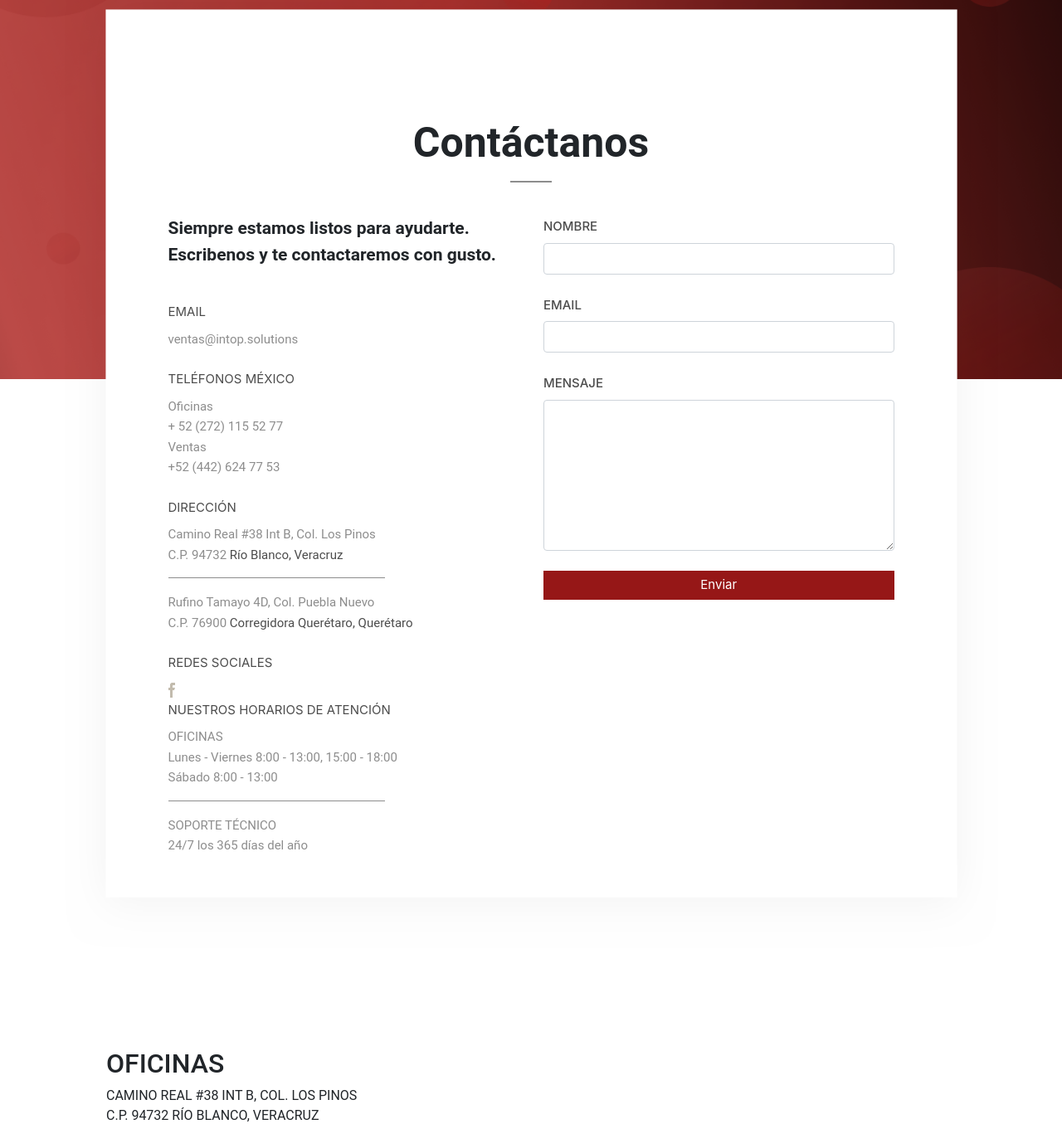
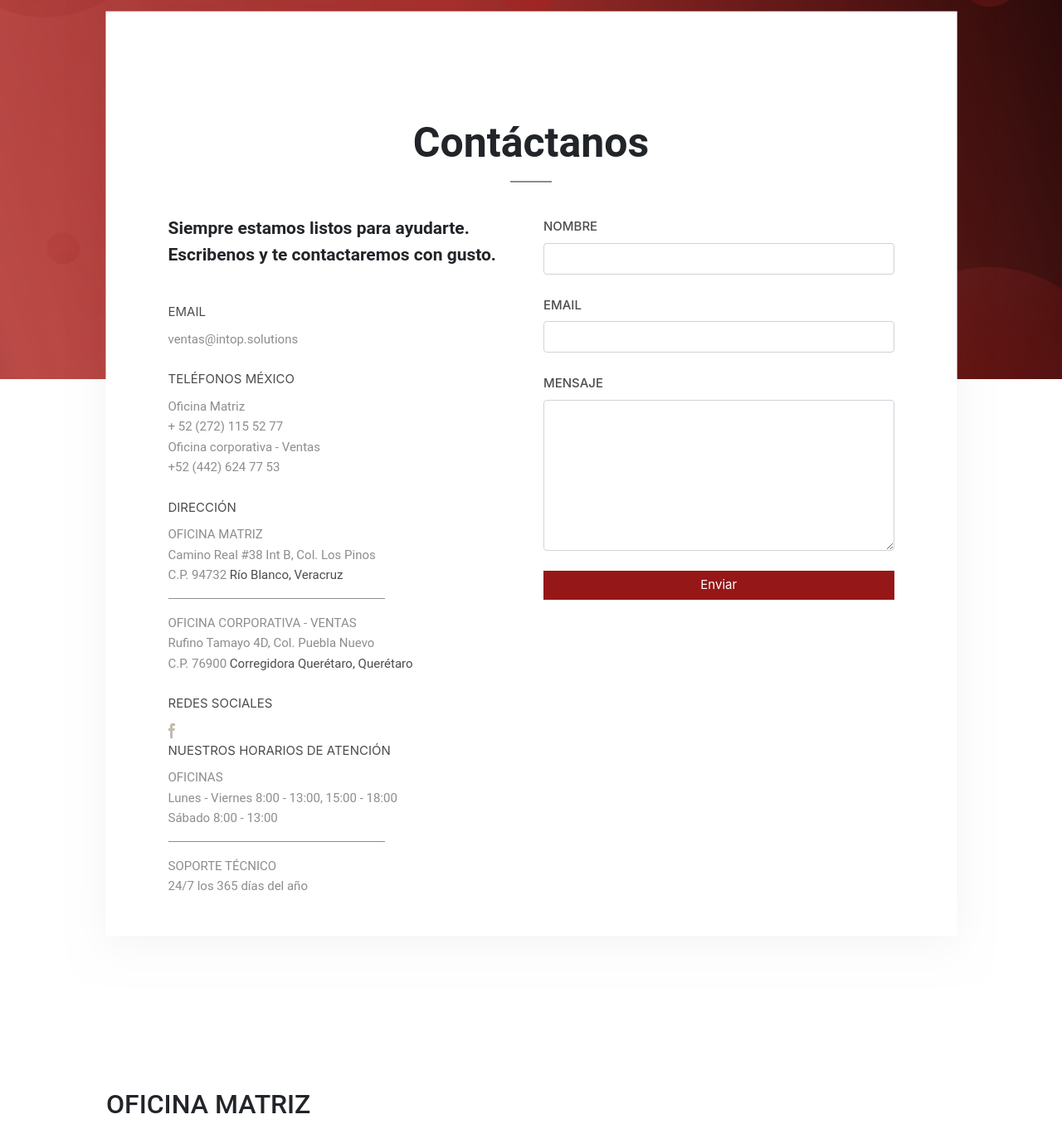
Before and after one commit to SergeantMini/susa2.0, a PHP site: page /contacto.php in a window 1280 px wide. Shown: the part 359-1720 px from the top of the page at 83% size. Run offline with PHP 8.4, Linux system fonts and the light colour scheme; some libraries are stand-ins or nearby versions.

Commit message:
Update contacto.php

```diff
--- a/workspace/contacto.php
+++ b/workspace/contacto.php
@@ -67,16 +67,16 @@
                     <text id="vintop" style="font-family: 'Roboto', sans-serif;color:#8d8d8d;font-size:15px;">ventas@intop.solutions</text>
                     <br><br>
                     <label for="tintop" style="color:#4c4c4c;font-size:15px;">TELÉFONOS MÉXICO</label></br>
-                    <text id="tintop" style="font-family: 'Roboto', sans-serif;color:#8d8d8d;font-size:15px;">Oficinas</br>
+                    <text id="tintop" style="font-family: 'Roboto', sans-serif;color:#8d8d8d;font-size:15px;">Oficina Matriz</br>
                         + 52 (272) 115 52 77</br>
-                        Ventas</br>
+                        Oficina corporativa - Ventas</br>
                         +52 (442) 624 77 53
                     </text>
                     <br><br>
                     <label for="dintop" style="color:#4c4c4c;font-size:15px;">DIRECCIÓN</label></br>
-                    <text id="dintop" style="font-family: 'Roboto', sans-serif;color:#8d8d8d;font-size:15px;">Camino Real #38 Int B, Col. Los Pinos</br> C.P. 94732 <text style="font-family: 'Roboto', sans-serif;color:#4c4c4c;">Río Blanco, Veracruz</text></text>
+                    <text id="dintop" style="font-family: 'Roboto', sans-serif;color:#8d8d8d;font-size:15px;">OFICINA MATRIZ</br> Camino Real #38 Int B, Col. Los Pinos</br> C.P. 94732 <text style="font-family: 'Roboto', sans-serif;color:#4c4c4c;">Río Blanco, Veracruz</text></text>
                     <hr style="border-top: 1px solid #8d8d8d;width:62%;" align="left">
-                    <text id="dintop2" style="font-family: 'Roboto', sans-serif;color:#8d8d8d;font-size:15px;">Rufino Tamayo 4D, Col. Puebla Nuevo</br> C.P. 76900 <text style="font-size:15px;font-family: 'Roboto', sans-serif;color:#4c4c4c;">Corregidora Querétaro, Querétaro</text></text>
+                    <text id="dintop2" style="font-family: 'Roboto', sans-serif;color:#8d8d8d;font-size:15px;">OFICINA CORPORATIVA - VENTAS</br> Rufino Tamayo 4D, Col. Puebla Nuevo</br> C.P. 76900 <text style="font-size:15px;font-family: 'Roboto', sans-serif;color:#4c4c4c;">Corregidora Querétaro, Querétaro</text></text>
                     <br><br>
                     <label for="rsociales" style="color:#4c4c4c;font-size:15px;">REDES SOCIALES</label><br>
                     <a href="https://www.facebook.com/Intop-Solutions-440490166697561/"><img src="Facebook_Icon.svg"></img></a>
@@ -126,7 +126,7 @@
 <br><br><br><br><br>
 
 <div style="padding-left:10%;">
-  <h2 style="font-family: 'Roboto', sans-serif;">OFICINAS</h2>
+  <h2 style="font-family: 'Roboto', sans-serif;">OFICINA MATRIZ</h2>
   <p style="font-family: 'Roboto', sans-serif;">CAMINO REAL #38 INT B, COL. LOS PINOS</br>C.P. 94732 RÍO BLANCO, VERACRUZ</p>
 </div>
 
@@ -140,7 +140,7 @@
 </iframe>
 <br><br><br><br>
 <div style="padding-left:10%;">
-<h2 style="font-family: 'Roboto', sans-serif;">VENTAS</h2>
+<h2 style="font-family: 'Roboto', sans-serif;">OFICINA CORPORATIVA - VENTAS</h2>
 <p style="font-family: 'Roboto', sans-serif;">RUFINO TAMAYO 4D, COL. PUEBLA NUEVO</br>C.P. 76900 CORREGIDORA QUERÉTARO, QUERÉTARO</p>
 </div>
 <iframe style="width:100%; height:300px;"
```
